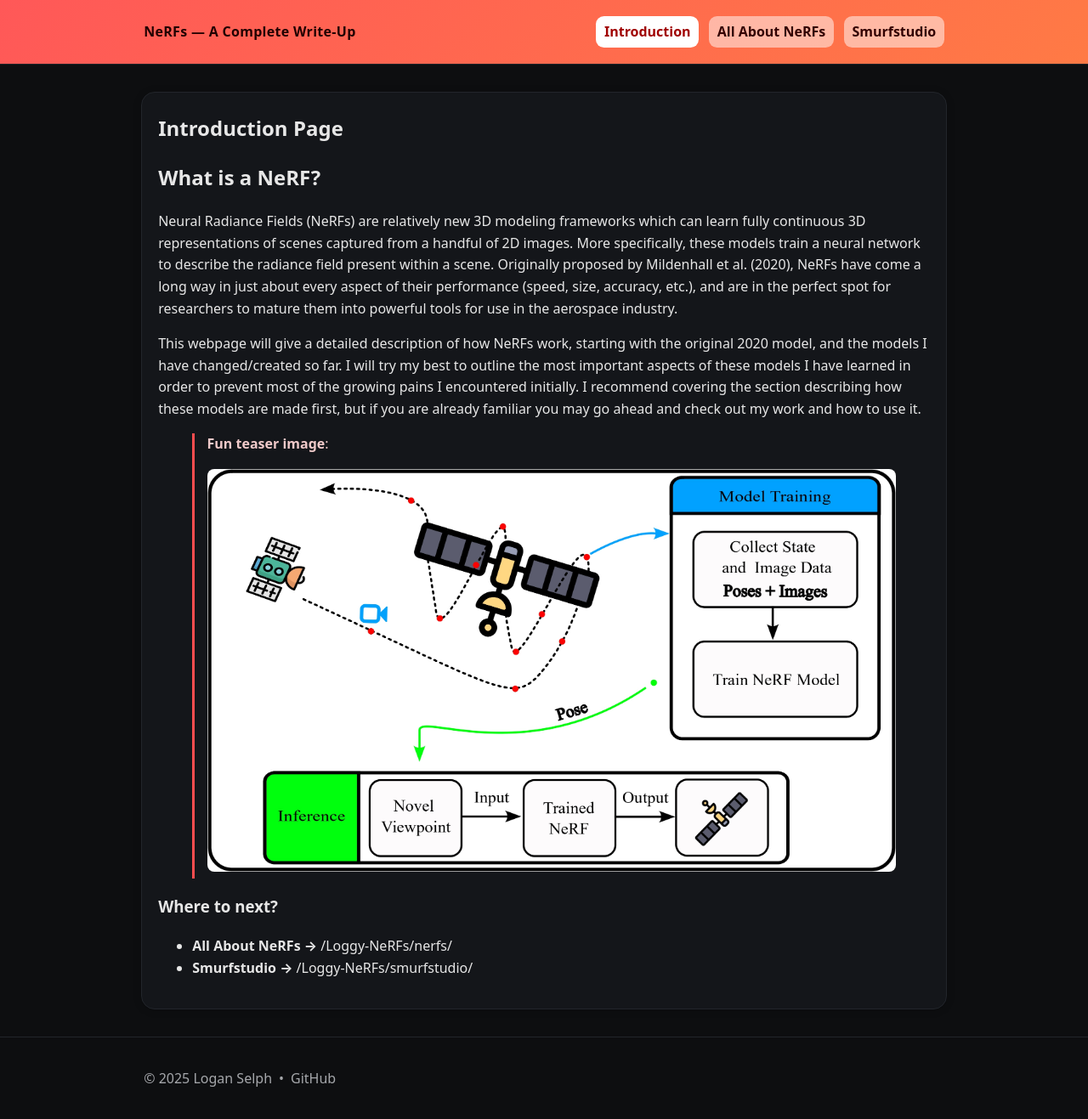
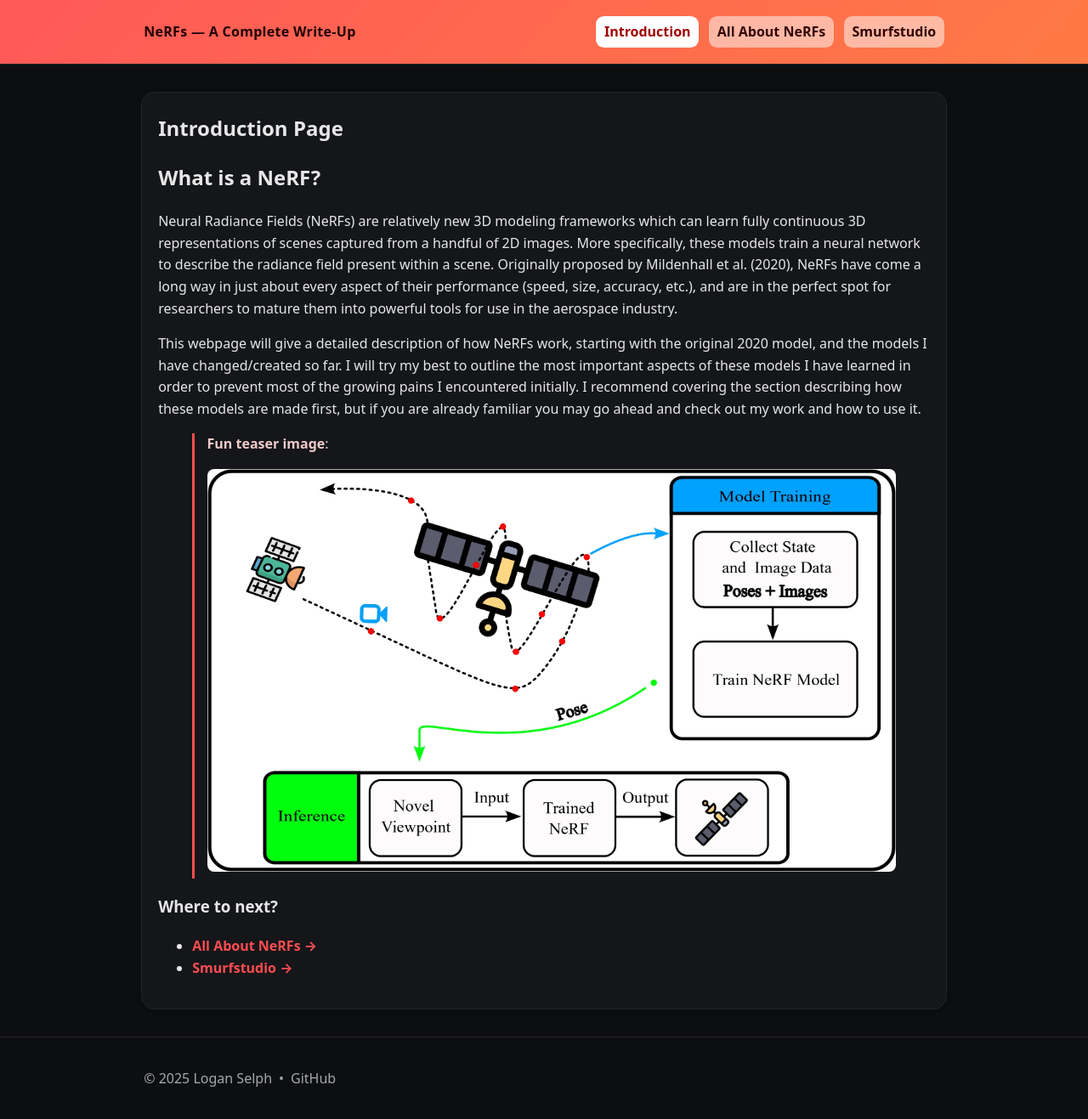
Before and after one commit to Logggy/Loggy-NeRFs, a Jekyll site: the page built from docs/index.md, in a window 1280 px wide. Shown: the whole page at 85% size. Built offline with Jekyll 4.4.1, drawn with Linux system fonts in a browser that asks for light colours.

Commit message:
aDD LINKS

```diff
--- a/docs/index.md
+++ b/docs/index.md
@@ -19,5 +19,5 @@ This webpage will give a detailed description of how NeRFs work, starting with t
 
 ### Where to next?
 
-- **All About NeRFs →** {{ "/nerfs/" | relative_url }}
-- **Smurfstudio →** {{ "/smurfstudio/" | relative_url }}
+- [**All About NeRFs →**]({{ "/nerfs/" | relative_url }})
+- [**Smurfstudio →**]({{ "/smurfstudio/" | relative_url }})
```
